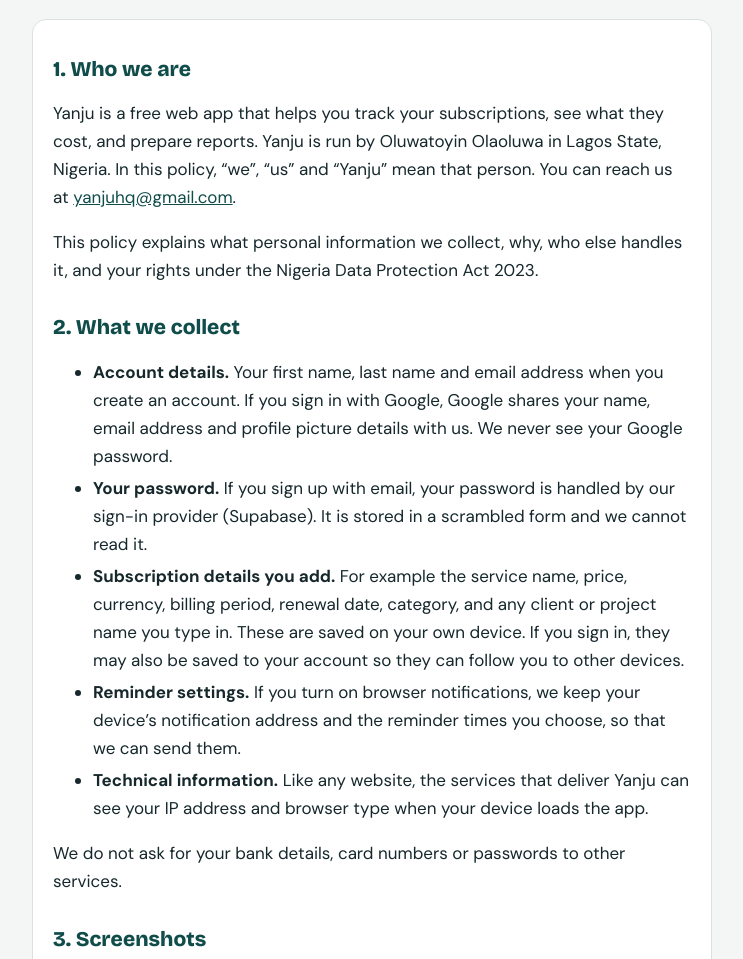
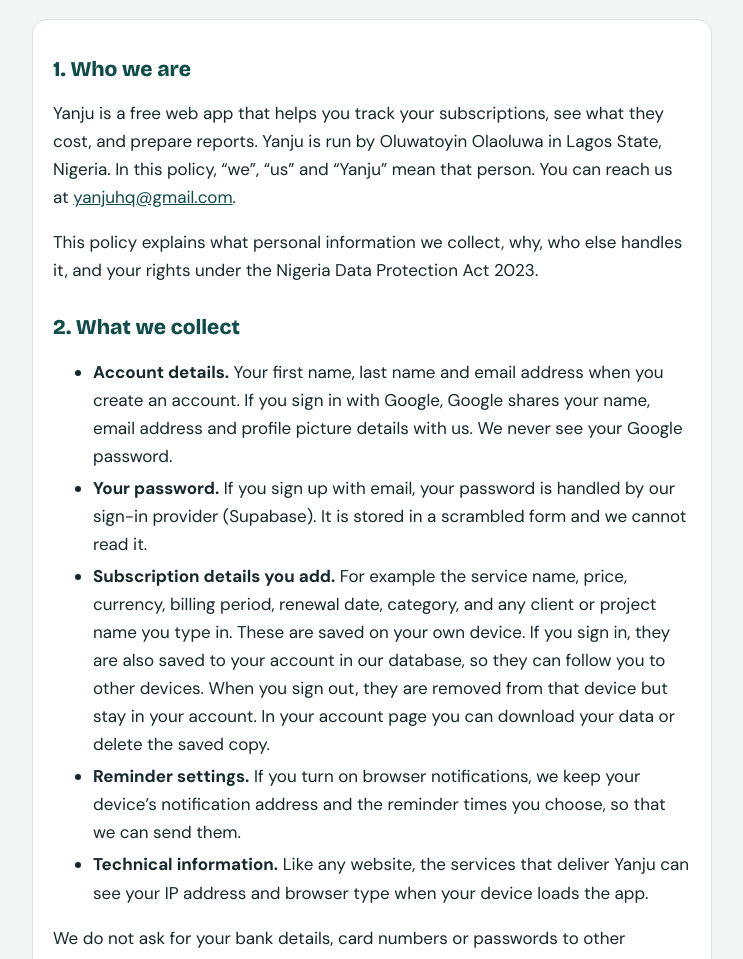
Before and after one commit to tipheeee/subscription-app, a plain HTML site: page privacy.html in a window 1280 px wide. Shown: the part 141-1100 px from the top of the page, without its empty margins (268-1011 px from the left). Drawn offline with nearby package versions, Linux system fonts and the light colour scheme.

Commit message:
Add files via upload

```diff
--- a/privacy.html
+++ b/privacy.html
@@ -29,7 +29,7 @@ li{margin:4px 0}.fill{background:#FFF3C4;color:#16282C;padding:0 4px;border-radi
 <ul>
 <li><b>Account details.</b> Your first name, last name and email address when you create an account. If you sign in with Google, Google shares your name, email address and profile picture details with us. We never see your Google password.</li>
 <li><b>Your password.</b> If you sign up with email, your password is handled by our sign-in provider (Supabase). It is stored in a scrambled form and we cannot read it.</li>
-<li><b>Subscription details you add.</b> For example the service name, price, currency, billing period, renewal date, category, and any client or project name you type in. These are saved on your own device. If you sign in, they may also be saved to your account so they can follow you to other devices.</li>
+<li><b>Subscription details you add.</b> For example the service name, price, currency, billing period, renewal date, category, and any client or project name you type in. These are saved on your own device. If you sign in, they are also saved to your account in our database, so they can follow you to other devices. When you sign out, they are removed from that device but stay in your account. In your account page you can download your data or delete the saved copy.</li>
 <li><b>Reminder settings.</b> If you turn on browser notifications, we keep your device’s notification address and the reminder times you choose, so that we can send them.</li>
 <li><b>Technical information.</b> Like any website, the services that deliver Yanju can see your IP address and browser type when your device loads the app.</li>
 </ul>
```
Also changed, not shown: index.html (+1 -0 lines).
